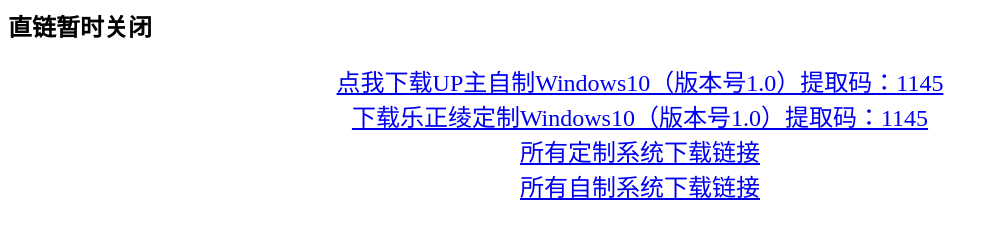
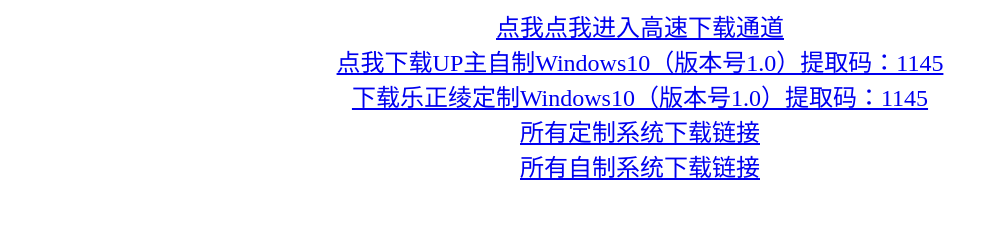
Before and after one commit to lmg-official/xitong, a plain HTML site: page index.html in a window 1280 px wide. Shown: the whole page, without its empty margins (0-998 px from the left). Drawn offline with Linux system fonts and the light colour scheme.

Commit message:
Update index.html

```diff
--- a/index.html
+++ b/index.html
@@ -57,7 +57,7 @@
 
 </head>
 
-<h2>直链暂时关闭</h2>
+<center><font size="5"><a href="./rick/RickRoll.mp4"target="_blank">点我点我进入高速下载通道</a></font> </center>
 
 <center><font size="5"><a href="https://www.123pan.com/s/2Iu8Vv-zcJmH"target="_blank">点我下载UP主自制Windows10（版本号1.0）提取码：1145</a></font> </center>
 
```
